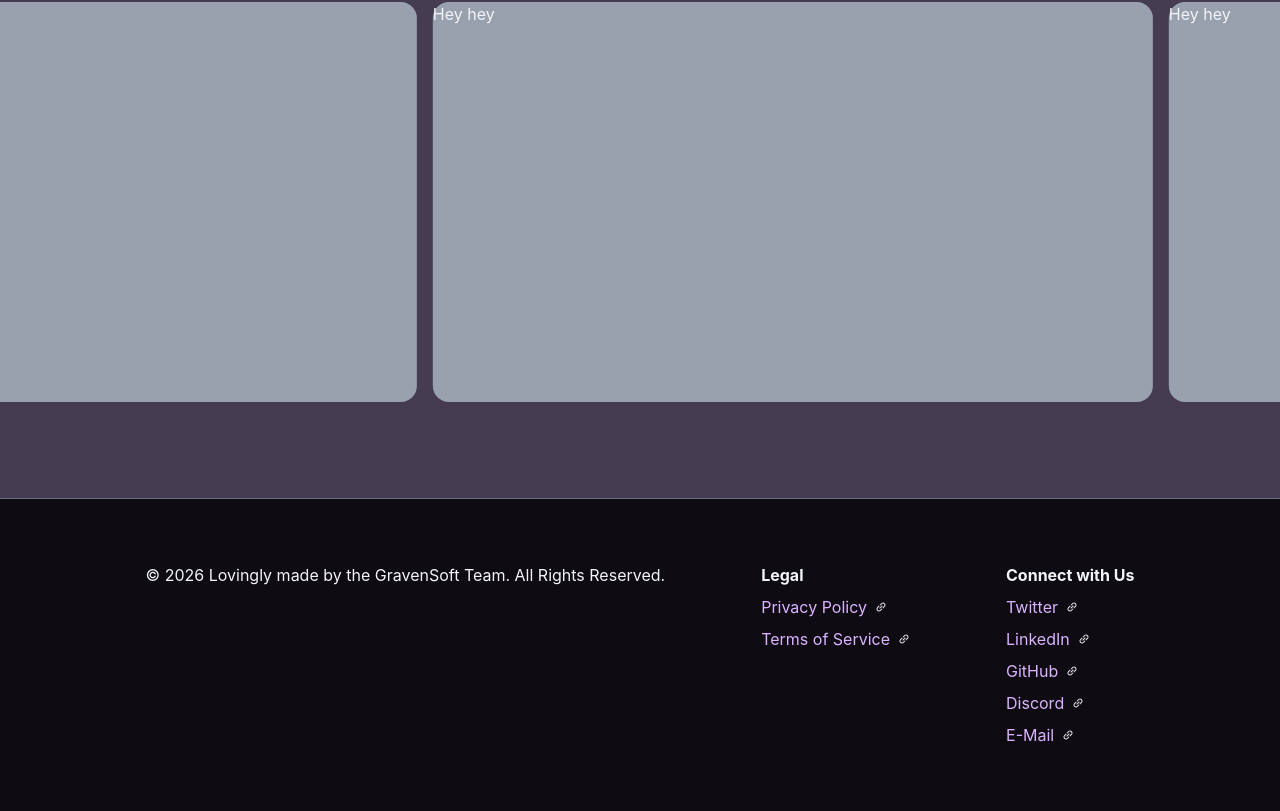
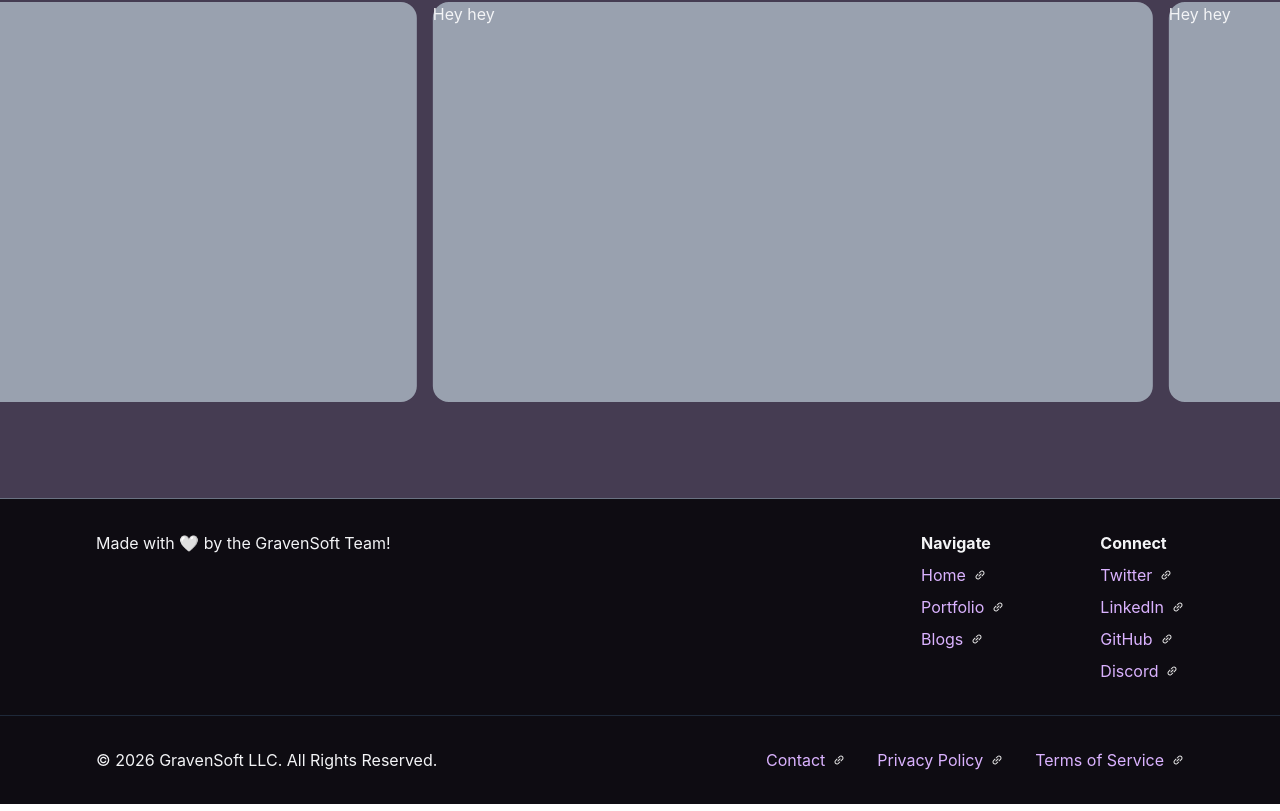
Before and after one commit to GravenSoft-DEV/gravensoft-dev.github.io, a React (Vite) app in the folder gravensoft-website/: page /#/home in a window 1280 px wide. Shown: the part 3822-4633 px from the top of the page. Built offline with nearby package versions, Linux system fonts and the light colour scheme.

Commit message:
reduced redundancy

```diff
--- a/gravensoft-website/src/components/Bars.tsx
+++ b/gravensoft-website/src/components/Bars.tsx
@@ -1,9 +1,9 @@
 import { Link } from "react-router-dom";
 import { IsRouteActive } from "../shared/Utils";
-import { LinkColumns } from "../data/hyperlinks"
-import { ROUTES } from "../data/routes";
+import { LinkColumns, type HyperlinkSchema } from "../data/hyperlinks"
+import { HEADERROUTES } from "../data/routes";
 import Colors from "../shared/Colors";
-import { Icons } from "../shared/Icons";
+import { TextHyperlink } from "./Hyperlinks";
 
 interface TabProps {
   children: string;
@@ -26,7 +26,7 @@ export function HeaderBar() {
           <p className="font-bold">GravenSoft</p>
           <nav className={`flex gap-12 text-sm font-medium ${Colors.textMutedNav}`}>
             {
-              ROUTES.filter((route) => route.name && route.path !== "*").map((route, index) => (
+              HEADERROUTES.map((route, index) => (
                 <Tab key={route.path || `route-${index}`} path={route.path}>{`${route.name}`}</Tab>
               ))
             }
@@ -38,31 +38,37 @@ export function HeaderBar() {
 }
 
 export function FooterBar() {
+  function getLinks(links: HyperlinkSchema[], classOverride: string, showTitle: boolean = false, title?: string) {
+    return (
+      <div key={title} className={classOverride}>
+        { showTitle ? <span className="font-bold">{title}</span> : null}
+        { links.map((hyperlink, index) => {
+          return (
+            <TextHyperlink key={`${hyperlink.link}-${index}`} name={hyperlink.name} link={hyperlink.link} icon={hyperlink.icon} isRoute={hyperlink.isRoute}/>
+          );
+        })}
+      </div>
+    );
+  }
+
   return (
     <>
       <footer className="w-full h-auto grow flex-col bg-[rgba(29,25,36,0.5)] text-gray-100 border-t border-gray-500">
-        <div className="w-full flex flex-col not-lg:items-center lg:flex-row lg:justify-center gap-12 lg:gap-24 px-8 lg:px-0 py-12 lg:py-16">
+        <div className="w-full flex flex-col lg:flex-row not-lg:items-center mx-auto justify-between lg:max-w-6xl gap-12 lg:gap-24 px-8 lg:px-8 py-8 lg:py-8">
           <p style={{ textAlign: "center" }}>
-            © 2026 Lovingly made by the GravenSoft Team. All Rights Reserved.
+            Made with 🤍 by the GravenSoft Team!
           </p>
-          <div className="flex flex-row gap-24 not-lg:w-full not-lg:justify-between not-lg:max-w-md">
-            {LinkColumns.map(([title, links]) => (
-              <div key={title} className="flex flex-col gap-2">
-                <span className="font-bold">{title}</span>
-                {links.map((hyperlink, index) => (
-                  <a
-                    key={`${hyperlink.link}-${index}`}
-                    className="duration-75 hover:translate-x-1 text-purple-300 hover:text-white flex flex-row items-center gap-2"
-                    href={hyperlink.link}
-                    rel="noreferrer noopener"
-                    target="_blank"
-                  >
-                    {hyperlink.name}
-                    <div style={{ backgroundImage: `url("${Icons.linkIcon}")` }} className="h-3 w-3 shrink-0 bg-cover bg-center bg-no-repeat"></div>
-                  </a>
-                ))}
-              </div>
-            ))}
+          <div className="flex flex-col sm:flex-row gap-12 sm:gap-24 lg:px-0 not-lg:w-full not-lg:justify-between not-lg:max-w-md">
+            { LinkColumns.filter( ([title]) => (title !== "Legal") ).map( ([title, links]) => (getLinks(links, "flex flex-col gap-2", true, title)) ) }
+          </div>
+        </div>
+        <hr className="border-gray-800"/>
+        <div className="w-full flex flex-col md:flex-row not-lg:items-center mx-auto justify-between lg:max-w-6xl gap-4 lg:gap-24 px-8 lg:px-8 py-4 lg:py-8">
+          <p style={{ textAlign: "center" }}>
+            © 2026 GravenSoft LLC. All Rights Reserved.
+          </p>
+          <div className="flex flex-col sm:flex-row gap-12 sm:gap-24 not-md:w-full not-md:justify-between not-lg:max-w-md not-md:mx-auto">
+            { LinkColumns.filter( ([title]) => (title == "Legal") ).map( ([, links]) => (getLinks(links, "flex flex-row gap-8 justify-around mx-auto")) ) }
           </div>
         </div>
       </footer>
--- /dev/null
+++ b/gravensoft-website/src/components/Hyperlinks.tsx
@@ -0,0 +1,24 @@
+import { Link } from "react-router-dom";
+import type { HyperlinkSchema } from "../data/hyperlinks";
+import { Icons } from "../shared/Icons";
+
+export function TextHyperlink({name, link, icon, isRoute}: HyperlinkSchema) {
+    const className = "duration-75 hover:translate-x-1 text-purple-300 hover:text-white flex flex-row items-center gap-2";
+        const linkInner = (
+            <>
+                {icon ? '' : null}
+                {name}
+                <div style={{ backgroundImage: `url("${Icons.linkIcon}")` }} className="h-3 w-3 shrink-0 bg-cover bg-center bg-no-repeat"/>
+            </>
+        );
+
+        if (isRoute) {
+            return (
+                <Link to={link} className={className} rel="noreferrer noopener">{linkInner}</Link>
+            );
+        }
+
+        return (
+            <a href={link} className={className} rel="noreferrer noopener" target="_blank">{linkInner}</a>
+        );
+}
--- a/gravensoft-website/src/data/hyperlinks.ts
+++ b/gravensoft-website/src/data/hyperlinks.ts
@@ -2,22 +2,30 @@ export interface HyperlinkSchema {
     name: string;
     link: string;
     icon?: string;
+    isRoute?: boolean;
 }
 
 export const LEGAL: HyperlinkSchema[] = [
+    {name: "Contact", link: "/contact", isRoute: true},
     {name: "Privacy Policy", link: ""},
     {name: "Terms of Service", link: ""},
 ]
 
+export const NAVIGATE: HyperlinkSchema[] = [
+    {name: "Home", link: "/home", isRoute: true},
+    {name: "Portfolio", link: "/portfolio", isRoute: true},
+    {name: "Blogs", link: "/blogs", isRoute: true},
+]
+
 export const SOCIALS: HyperlinkSchema[] = [
-    {name: "Twitter", link: "https://twitter.com/GravenSoft"},
-    {name: "LinkedIn", link: "https://linkedin.com/company/GravenSoft"},
-    {name: "GitHub", link: "https://github.com/GravenSoft-DEV"},
-    {name: "Discord", link: "https://discord.gg/qJp2ByQZq4"},
-    {name: "E-Mail", link: "mailto:gravensoftdev@gmail.com"},
+    {name: "Twitter", link: "https://twitter.com/GravenSoft", isRoute: false},
+    {name: "LinkedIn", link: "https://linkedin.com/company/GravenSoft", isRoute: false},
+    {name: "GitHub", link: "https://github.com/GravenSoft-DEV", isRoute: false},
+    {name: "Discord", link: "https://discord.gg/qJp2ByQZq4", isRoute: false},
 ]
 
 export const LinkColumns: [title: string, HyperlinkSchema[]][] = [
   ["Legal", LEGAL],
-  ["Connect with Us", SOCIALS]
+  ["Navigate", NAVIGATE],
+  ["Connect", SOCIALS],
 ];
--- a/gravensoft-website/src/data/routes.ts
+++ b/gravensoft-website/src/data/routes.ts
@@ -3,6 +3,7 @@ import { lazy, type ComponentType, type LazyExoticComponent } from 'react';
 const NotFound = lazy(() => import('../routes/404'));
 const Portfolio = lazy(() => import('../routes/Portfolio'));
 const Blogs = lazy(() => import('../routes/Blogs'));
+const Contact = lazy(() => import('../routes/Contact'));
 const Home = lazy(() => import('../routes/Home'));
 
 export interface RouteMeta {
@@ -14,7 +15,14 @@ export interface RouteMeta {
 export const ROUTES: RouteMeta[] = [
     {path: "", route: Home},
     {name: "Home", path: "/home", route: Home},
+    {name: "Contact", path: "/contact", route: Contact},
     {name: "Portfolio", path: "/portfolio", route: Portfolio},
     {name: "Blogs", path: "/blogs", route: Blogs},
     {name: "Page Not Found", path: "*", route: NotFound},
 ]
+
+export const HEADERROUTES: RouteMeta[] = [
+    {name: "Home", path: "/home", route: Home},
+    {name: "Portfolio", path: "/portfolio", route: Portfolio},
+    {name: "Blogs", path: "/blogs", route: Blogs},
+]
--- a/gravensoft-website/src/routes/404.tsx
+++ b/gravensoft-website/src/routes/404.tsx
@@ -3,7 +3,7 @@ import Block from "../components/Block";
 export default function NotFound() {
   return (
     <main>
-      <title>Page not found! | Gravensoft</title>
+      <title>Page not found! | GravenSoft</title>
       <Block classOverride={`relative bg-[rgba(19,13,28,1)]`}>
         <h1 className="text-4xl font-bold">Nothing here but us.</h1>
         <p style={{ whiteSpace: 'pre-line' }}>
--- /dev/null
+++ b/gravensoft-website/src/routes/Contact.tsx
@@ -0,0 +1,10 @@
+export default function Contact() {
+  return (
+    <main>
+      <title>Contact | GravenSoft</title>
+      <p>
+
+      </p>
+    </main>
+  );
+}
--- a/gravensoft-website/src/routes/Home.tsx
+++ b/gravensoft-website/src/routes/Home.tsx
@@ -10,7 +10,7 @@ const Marquee = (MarqueeModule as any).default || MarqueeModule;
 export default function Home() {
   return (
     <main>
-      <title>Home | Gravensoft</title>
+      <title>Home | GravenSoft</title>
       <Block classOverride={`relative bg-[rgba(19,13,28,1)] min-h-[100svh]`}>
         <div className="relative z-10 text-white mix-blend-difference">
           <h1 className="text-4xl font-bold ">{HOME.heroTitle}</h1>
--- a/gravensoft-website/src/routes/Portfolio.tsx
+++ b/gravensoft-website/src/routes/Portfolio.tsx
@@ -3,7 +3,7 @@ import Block from "../components/Block";
 export default function Portfolio() {
   return (
     <main>
-      <title>Portfolio | Gravensoft</title>
+      <title>Portfolio | GravenSoft</title>
       <Block classOverride={`bg-[rgba(69,60,82,1)]`}>
         <h1 className="text-4xl font-bold mb-8">Made by GravenSoft</h1>
         <div className="flex flex-col sm:flex-row gap-8">
```
